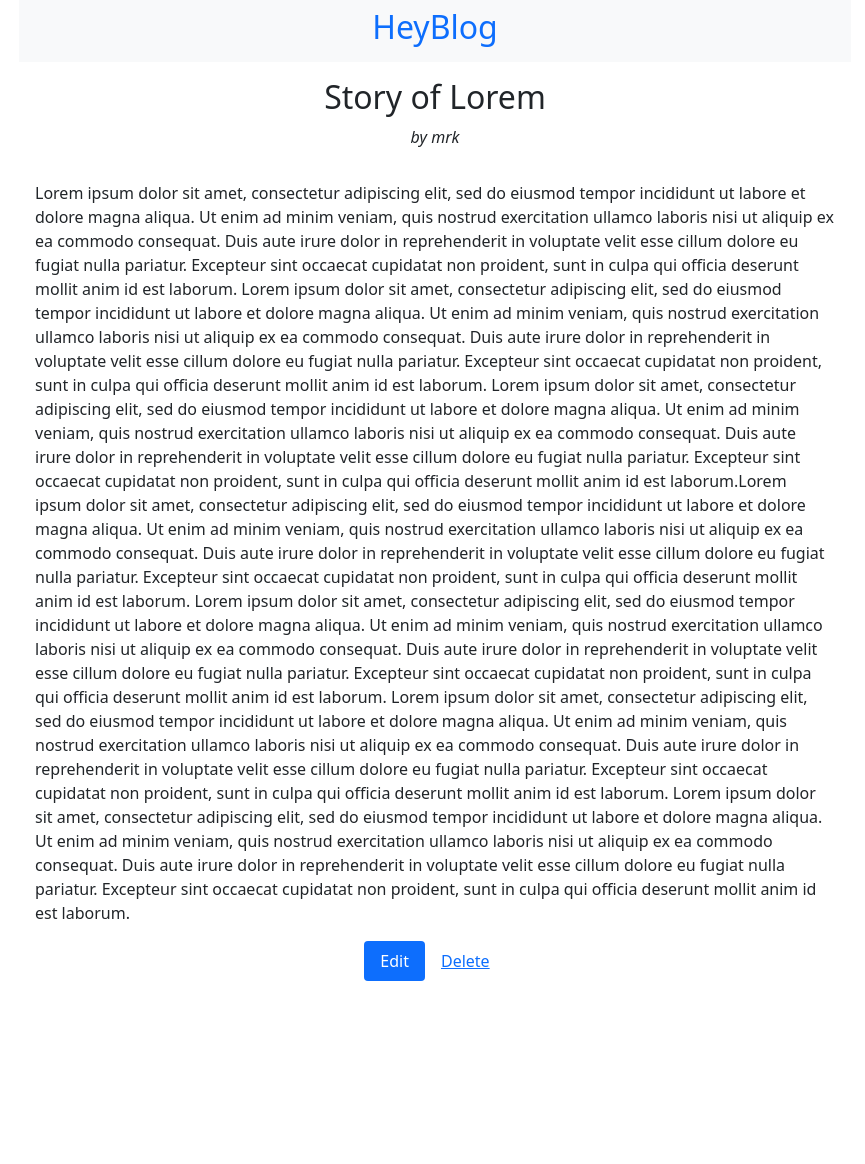
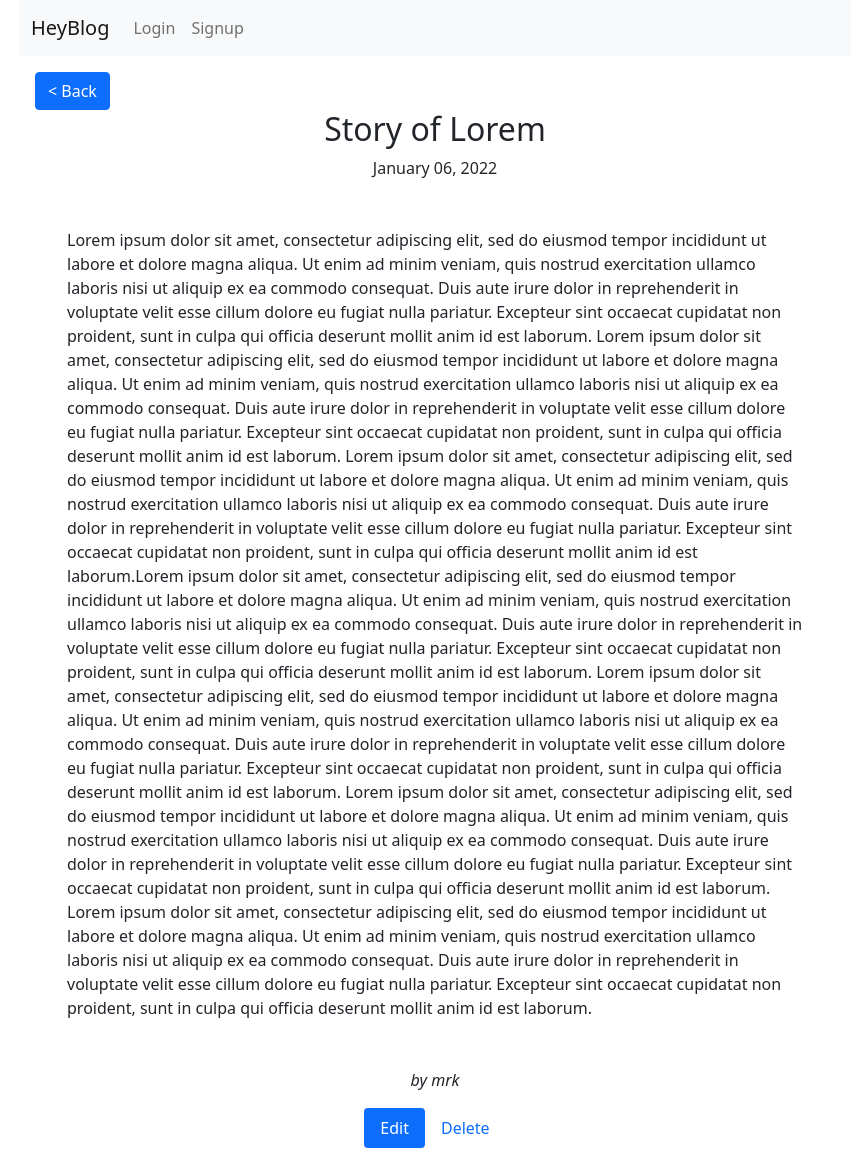
Before and after one commit to mark-akbarov/heyblog, a Django app: page /blog/1/ in a window 1280 px wide. Shown: the whole page, without its empty margins (205-1070 px from the left). Before the commit the page ends 981 px from the top, so only its background shows below. Run offline with Django 3.2, Linux system fonts and the light colour scheme; data comes from the database, SQL or seed files in the repository; both versions use the stored data as it was after the commit.

Commit message:
CSS changes

```diff
--- a/blog/templates/blog/base.html
+++ b/blog/templates/blog/base.html
@@ -32,14 +32,35 @@
 
   </head>
   <body>
-      <ul class="nav justify-content-center navbar-light bg-light">
-        <li class="nav-item">
-          <h2>
-            <a class="nav-link active" aria-current="page" href="{% url 'home' %}">HeyBlog</a>
-          </h2>
-        </li>
-      </ul>
+    <nav class="navbar navbar-expand-lg navbar-light bg-light">
+      <div class="container-fluid">
+        <a class="navbar-brand" href="{% url 'home' %}">HeyBlog</a>
+        <button class="navbar-toggler" type="button" data-bs-toggle="collapse" data-bs-target="#navbarNavDropdown" aria-controls="navbarNavDropdown" aria-expanded="false" aria-label="Toggle navigation">
+          <span class="navbar-toggler-icon"></span>
+        </button>
+        <div class="collapse navbar-collapse" id="navbarNavDropdown">
+          <ul class="navbar-nav">
+            {% if user.is_authenticated %}
+            <li class="nav-item">
+              <a class="nav-link active" aria-current="page" href="{% url 'blog_create' %}">New+</a>
+            </li>
+            <li class="nav-item">
+              <a class="nav-link" href="{% url 'logout' %}">Logout</a>
+            </li>
+            {% else %}
+            <li class="nav-item">
+              <a class="nav-link" href="{% url 'login' %}">Login</a>
+            </li>
+            <li class="nav-item">
+              <a class="nav-link" href="{% url 'register' %}">Signup</a>
+            </li>
 
+            {% endif %}
+
+          </ul>
+        </div>
+      </div>
+    </nav>
     <main>
         {% block content %}
         {% endblock content %}
--- a/blog/templates/blog/blog_detail.html
+++ b/blog/templates/blog/blog_detail.html
@@ -1,22 +1,26 @@
 {% extends 'blog/base.html' %}
 {% block content %}
 <div class="detail_text" style="margin: 1em;">
+  <a href="{% url 'home' %}" style="text-decoration: none;" class="btn btn-primary"> < Back </a>
         <div style="text-align: center;">
             <h2>{{ blog.title }}</h2>
-            <em>by  {{ blog.author }}</em>
+            <p>{{ blog.date|date:"F d, Y" }}</p>
         </div>
-        <p style="margin-top: 2em;">{{ blog.body }}</p>
+        <p style="padding: 2em;"">{{ blog.body }}</p>
+        <p style="text-align: center;"><em>by  {{ blog.author }}</em></p>
+        {% if user.id == self.id %}
         <ul class="nav nav-pills mb-3 justify-content-center" id="pills-tab" role="tablist">
             <a href="{% url 'blog_update' object.id %}">
             <li class="nav-item" role="presentation">
                 <button class="nav-link active" id="pills-home-tab" data-bs-toggle="pill" data-bs-target="#pills-home" type="button" role="tab" aria-controls="pills-home" aria-selected="true">Edit</button>
               </li>
             </a>
-            <a href="{% url 'blog_delete' object.id %}">
+            <a href="{% url 'blog_delete' object.id %}" style="text-decoration: none;">
               <li class="nav-item" role="presentation">
                 <button class="nav-link" id="pills-profile-tab" data-bs-toggle="pill" data-bs-target="#pills-profile" type="button" role="tab" aria-controls="pills-profile" aria-selected="false">Delete</button>
               </li>
             </a>
         </ul>
+        {% endif %}
 </div>
 {% endblock content %}
--- a/blog/templates/blog/blog_form.html
+++ b/blog/templates/blog/blog_form.html
@@ -6,6 +6,6 @@
 <form method="post">
     {% csrf_token %}
     {{ form|crispy }}
-<button class="btn btn-primary" type="submit">Submit Blog</button>
+<button style="margin-top: 1em;" class="btn btn-primary" type="submit">Submit Blog</button>
 </form>
 {% endblock content %}
```
Also changed, not shown: blog/templates/blog/home.html (+0 -28 lines), db.sqlite3.
